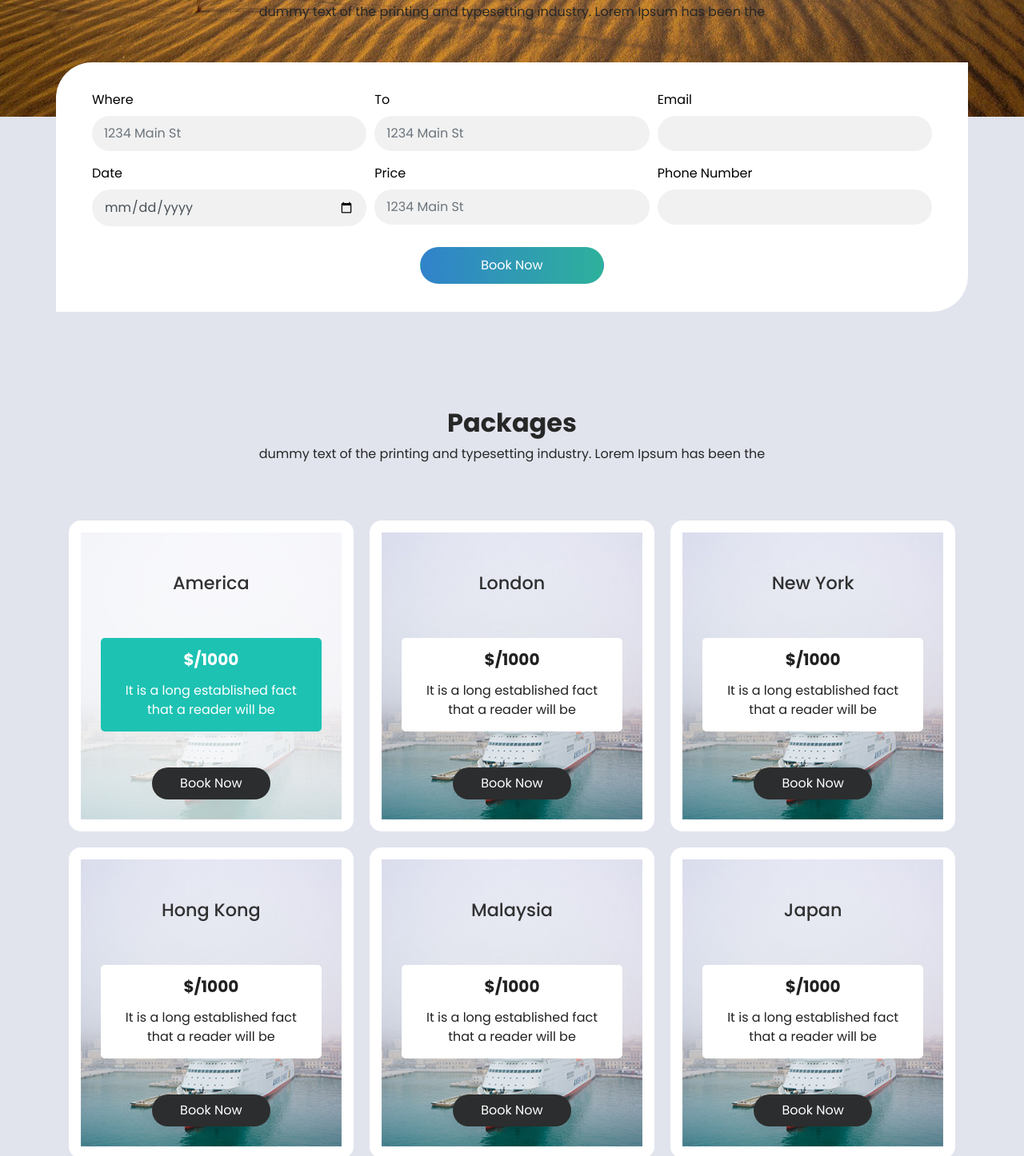
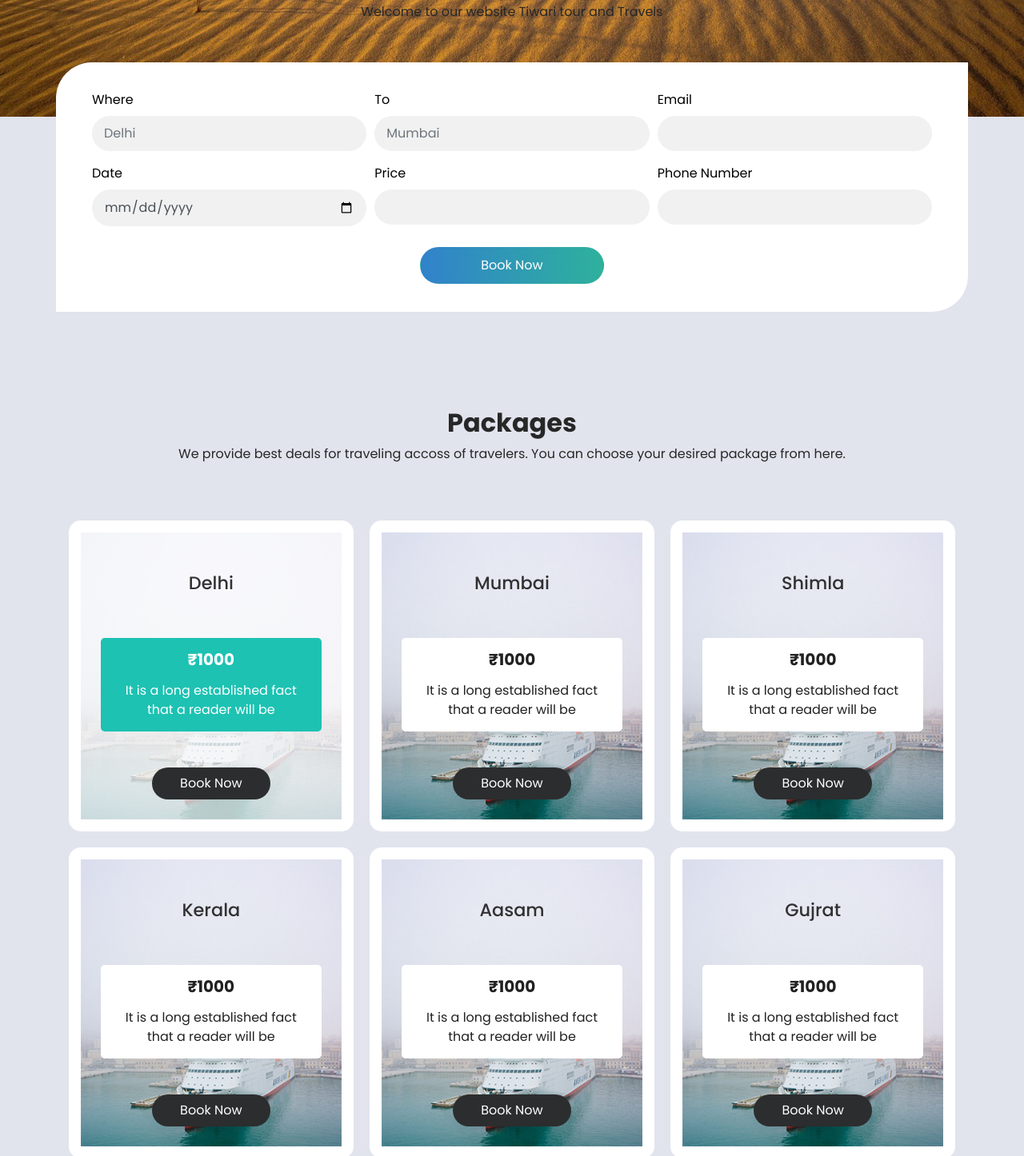
Before and after one commit to ChandrakantBudhalakoti/TIWARI-TOUR-TRAVEL, a plain HTML site: page index.html in a window 1280 px wide. Shown: the part 997-2443 px from the top of the page at 80% size. Drawn offline with nearby package versions, Linux system fonts and the light colour scheme; a script that the page names is missing.

Commit message:
update Index.html

```diff
--- a/index.html
+++ b/index.html
@@ -78,10 +78,11 @@
               Tiwari Travel Agency
             </h1>
             <p>
-              dummy text of the printing and typesetting industry. Lorem Ipsum has been thedummy text of the printing and typesetting industry. Lorem Ipsum has been the
+              All india Booking available.
+              <br>हमारे यहाँ आपके पूरे भारत के लिए गाड़ी की सुविधा है वह 24 घंटे गाड़ी उपलब्ध है वह आपके संपर्क पे क्लिक करें के आप हमसे सीधे संपर्क कर सकते हैं।
             </p>
             <div>
-              <a href="#">
+              <a href="#book_section">
                 Book now
               </a>
             </div>
@@ -103,7 +104,7 @@
 
   <!-- book section -->
 
-  <section class="book_section ">
+  <section class="book_section">
     <div class="container">
       <div class="row">
         <div class="col">
@@ -112,18 +113,18 @@
               Book Now Your Ticket
             </h2>
             <p>
-              dummy text of the printing and typesetting industry. Lorem Ipsum has been the
+              Welcome to our website Tiwari tour and Travels
             </p>
           </div>
           <form>
             <div class="form-row ">
               <div class="form-group col-lg-4">
                 <label for="inputAddress1">Where</label>
-                <input type="text" class="form-control" id="inputAddress1" placeholder="1234 Main St">
+                <input type="text" class="form-control" id="inputAddress1" placeholder="Delhi">
               </div>
               <div class="form-group col-lg-4">
                 <label for="inputAddress2">To</label>
-                <input type="text" class="form-control" id="inputAddress2" placeholder="1234 Main St">
+                <input type="text" class="form-control" id="inputAddress2" placeholder="Mumbai">
               </div>
               <div class="form-group col-lg-4">
                 <label for="inputEmail4">Email</label>
@@ -133,11 +134,11 @@
             <div class="form-row ">
               <div class="form-group col-lg-4">
                 <label for="inputDate">Date</label>
-                <input type="date" class="form-control" id="inputDate" placeholder="1234 Main St">
+                <input type="date" class="form-control" id="inputDate">
               </div>
               <div class="form-group col-lg-4">
                 <label for="inputPrice">Price</label>
-                <input type="text" class="form-control" id="inputPrice" placeholder="1234 Main St">
+                <input type="text" class="form-control" id="inputPrice" placeholder="">
               </div>
               <div class="form-group col-lg-4">
                 <label for="inputPhone">Phone Number</label>
@@ -165,7 +166,7 @@
           Packages
         </h2>
         <p>
-          dummy text of the printing and typesetting industry. Lorem Ipsum has been the
+          We provide best deals for traveling accoss of travelers. You can choose your desired package from here.
         </p>
       </div>
     </div>
@@ -174,11 +175,11 @@
         <div class="box active">
           <div class="detail-box">
             <h4>
-              America
+              Delhi
             </h4>
             <div class="price_detail">
               <h5>
-                $/1000
+                ₹1000
               </h5>
               <p>
                 It is a long established fact that a reader will be
@@ -192,11 +193,11 @@
         <div class="box ">
           <div class="detail-box">
             <h4>
-              London
+              Mumbai
             </h4>
             <div class="price_detail">
               <h5>
-                $/1000
+                ₹1000
               </h5>
               <p>
                 It is a long established fact that a reader will be
@@ -210,11 +211,11 @@
         <div class="box ">
           <div class="detail-box">
             <h4>
-              New York
+              Shimla
             </h4>
             <div class="price_detail">
               <h5>
-                $/1000
+                ₹1000
               </h5>
               <p>
                 It is a long established fact that a reader will be
@@ -228,11 +229,11 @@
         <div class="box ">
           <div class="detail-box">
             <h4>
-              Hong Kong
+              Kerala
             </h4>
             <div class="price_detail">
               <h5>
-                $/1000
+                ₹1000
               </h5>
               <p>
                 It is a long established fact that a reader will be
@@ -246,11 +247,11 @@
         <div class="box ">
           <div class="detail-box">
             <h4>
-              Malaysia
+              Aasam
             </h4>
             <div class="price_detail">
               <h5>
-                $/1000
+                ₹1000
               </h5>
               <p>
                 It is a long established fact that a reader will be
@@ -264,11 +265,11 @@
         <div class="box ">
           <div class="detail-box">
             <h4>
-              Japan
+              Gujrat
             </h4>
             <div class="price_detail">
               <h5>
-                $/1000
+                ₹1000
               </h5>
               <p>
                 It is a long established fact that a reader will be
```
